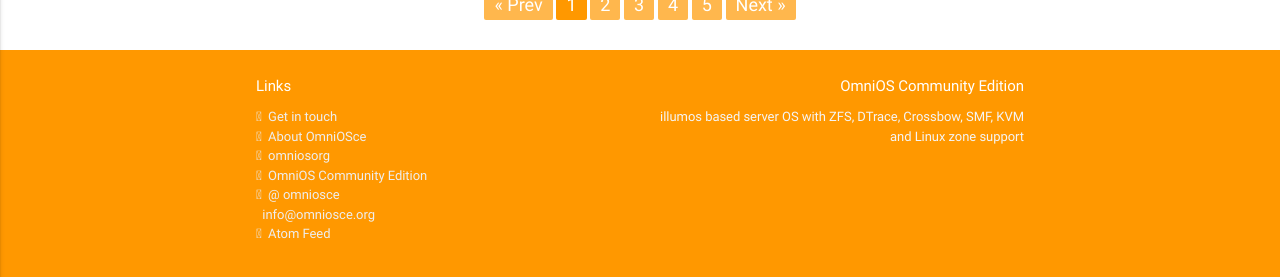
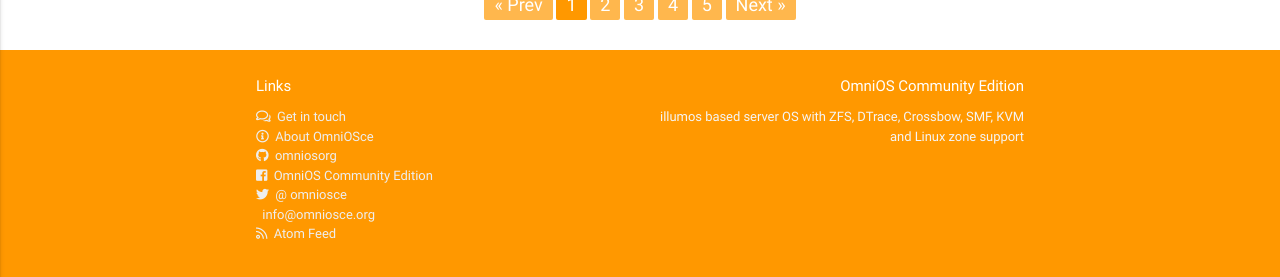
Before and after one commit to omniosorg/omniosorg.github.io, a Jekyll site: the page built from index.html, in a window 1280 px wide and 1400 px high, scrolled down 829 px. Shown: the part 1123-1400 px from the top of the window. Built offline with Jekyll 4.4.1, drawn with Linux system fonts in a browser that asks for light colours; the list of posts is cut into pages by our own code.

Commit message:
acually load the fonts

```diff
--- a/_sass/_fontawesome.scss
+++ b/_sass/_fontawesome.scss
@@ -14,3 +14,7 @@
 @import "fontawesome-component/stacked";
 @import "fontawesome-component/icons";
 @import "fontawesome-component/screen-reader";
+@import "fontawesome-component/fa-brands";
+@import "fontawesome-component/fa-light";
+@import "fontawesome-component/fa-regular";
+@import "fontawesome-component/fa-solid";
```
